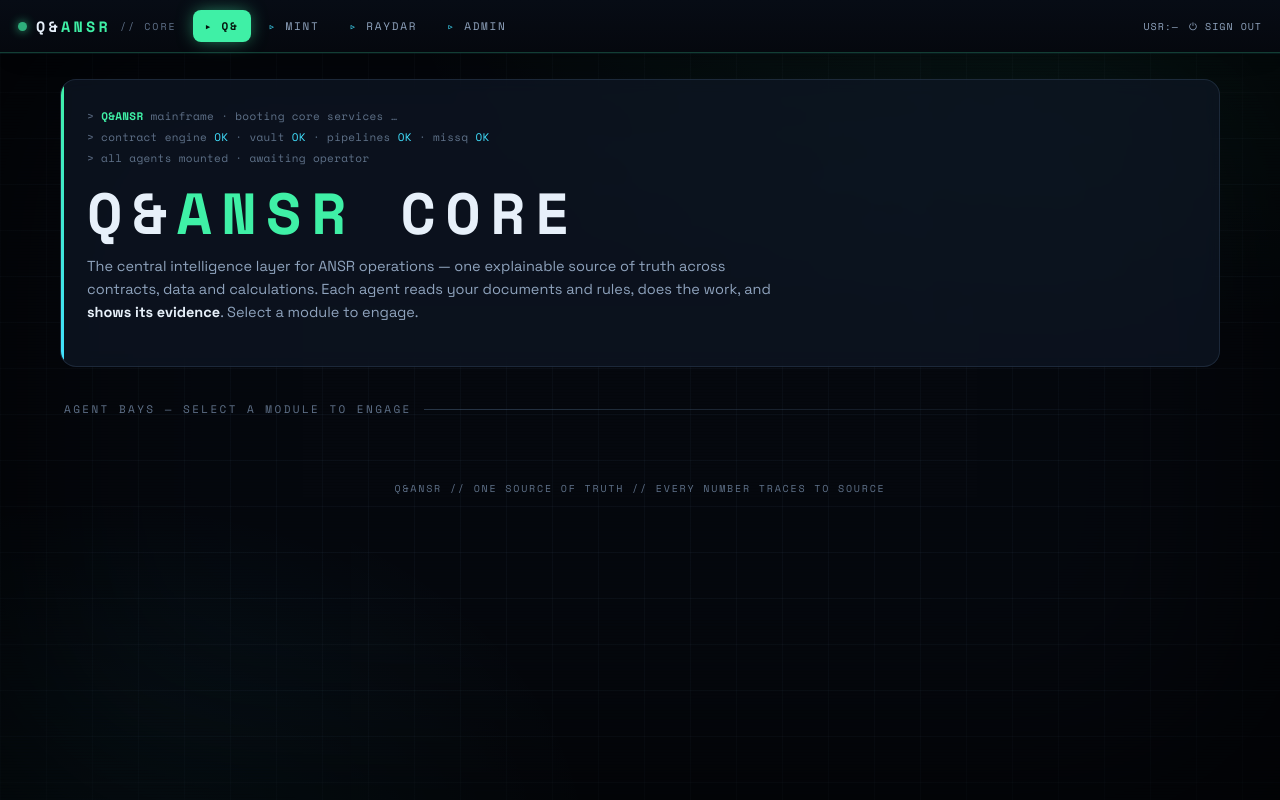
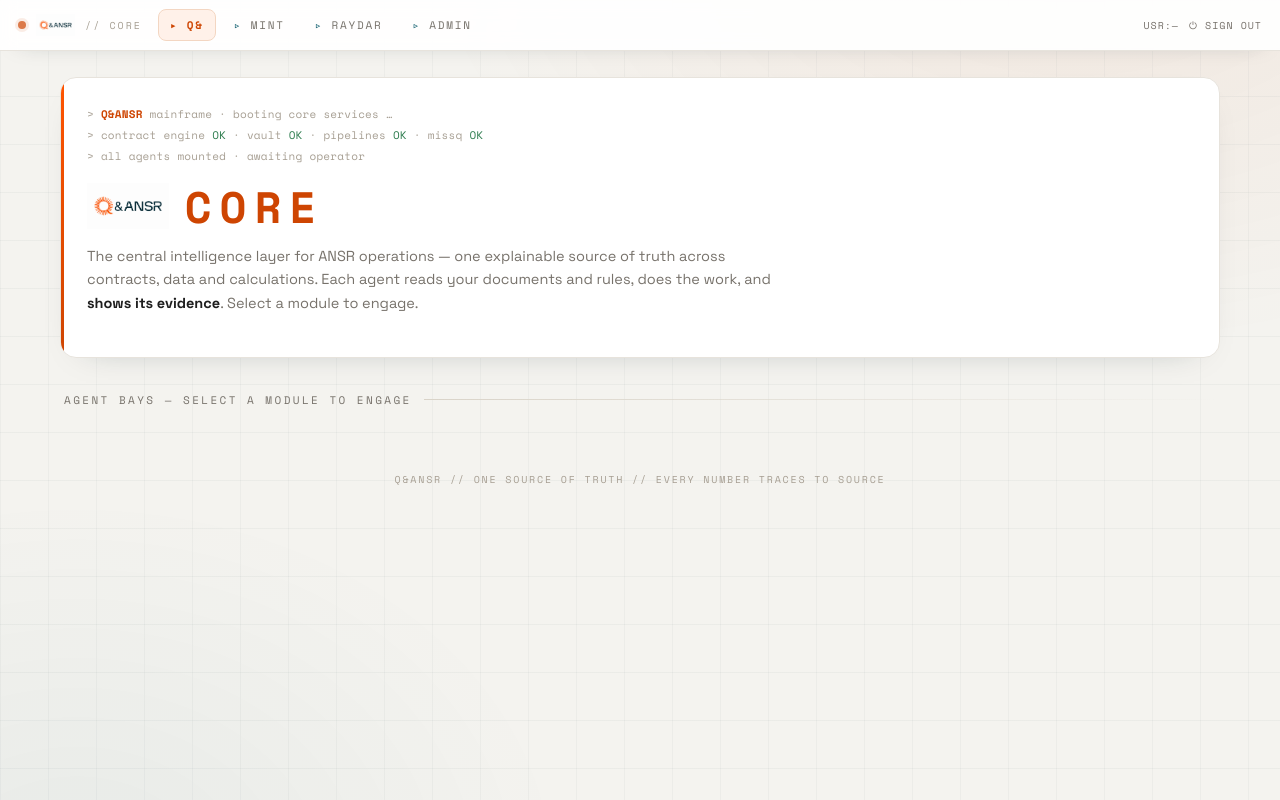
Before and after one commit to Angada/ANSR, a website: page public/index.html in a window 1280 px wide. Drawn offline with nearby package versions, Linux system fonts and the light colour scheme; no server answers.

Commit message:
feat(ui): light-mode super-CPU console + menu with Q&ANSR logo, deep-orange accent
- Keep the mainframe-console approach; recolour landing + terminal menu to
  light mode on the ANSR canvas (#F4F3EF) with white cards.
- Accent switched to deep orange (--ansr-orange-deep #CE4502); ONLINE LEDs
  green, STANDBY orange.
- Use the real Q&ANSR logo (brand/assets/logos/QAnsr-logo.png) in both the
  menu brand and the hero (logo + CORE); light technical grid replaces CRT.
- Menu now blends with the existing light inner pages (Mint/Admin/Atlas).

Co-Authored-By: Claude Opus 4.8 <noreply@anthropic.com>

```diff
--- a/public/index.html
+++ b/public/index.html
@@ -10,12 +10,13 @@
   <link rel="preconnect" href="https://fonts.gstatic.com" crossorigin>
   <link href="https://fonts.googleapis.com/css2?family=Space+Grotesk:wght@400;500;600;700&family=Space+Mono:wght@400;700&display=swap" rel="stylesheet">
   <style>
-  /* ===== Q&ANSR CORE — super-CPU console. Standalone, radar palette. ======= */
+  /* ===== Q&ANSR CORE — super-CPU console, LIGHT mode, deep-orange accent ==== */
   :root{
-    --bg:#05080e; --panel:rgba(15,23,37,.72); --panel2:rgba(11,18,30,.9);
-    --line:rgba(122,162,204,.16); --line2:rgba(122,162,204,.30);
-    --grn:#3ff0a6; --grn-dim:#1f8f66; --cyan:#41e0ff; --amber:#ffb454; --mag:#ff5fa2; --red:#ff5a52;
-    --txt:#e7f0fa; --dim:#8fa3bd; --dim2:#5f7189;
+    --bg:#F4F3EF; --panel:#FFFFFF; --panel2:#F9FAFB;
+    --line:#E7E3DC; --line2:#D9D3C8;
+    --org:#CE4502; --org-br:#FF5400; --org-tint:#FFF1E9;
+    --navy:#00242E; --teal:#005465; --grn:#2E7D4F;
+    --txt:#1E1E1E; --dim:#77726B; --dim2:#A79F93;
     --mono:'Space Mono',ui-monospace,SFMono-Regular,Menlo,monospace;
     --sans:'Space Grotesk',system-ui,-apple-system,Segoe UI,sans-serif;
   }
@@ -23,65 +24,61 @@
   html,body{margin:0;padding:0}
   body{font-family:var(--sans);color:var(--txt);background:var(--bg);min-height:100vh;-webkit-font-smoothing:antialiased;overflow-x:hidden}
 
-  /* CRT: scanlines + faint grid + vignette + slow radar glow */
+  /* light technical grid + faint orange/teal glow (no CRT darkness) */
   .crt{position:fixed;inset:0;z-index:0;pointer-events:none;
     background:
-      radial-gradient(1100px 700px at 82% -8%, rgba(63,240,166,.10), transparent 60%),
-      radial-gradient(900px 700px at 8% 108%, rgba(65,224,255,.08), transparent 55%),
-      linear-gradient(rgba(122,162,204,.05) 1px, transparent 1px) 0 0/100% 46px,
-      linear-gradient(90deg, rgba(122,162,204,.045) 1px, transparent 1px) 0 0/46px 100%;}
-  .crt::before{content:"";position:absolute;inset:0;
-    background:repeating-linear-gradient(180deg, rgba(0,0,0,0) 0 2px, rgba(0,0,0,.16) 2px 3px);
-    mix-blend-mode:multiply;opacity:.5}
-  .crt::after{content:"";position:absolute;inset:0;box-shadow:inset 0 0 220px 40px rgba(0,0,0,.7)}
+      radial-gradient(1100px 720px at 84% -10%, rgba(206,69,2,.07), transparent 60%),
+      radial-gradient(900px 700px at 6% 110%, rgba(0,84,101,.05), transparent 55%),
+      linear-gradient(rgba(0,36,46,.035) 1px, transparent 1px) 0 0/100% 48px,
+      linear-gradient(90deg, rgba(0,36,46,.03) 1px, transparent 1px) 0 0/48px 100%;}
 
   .console{position:relative;z-index:1;max-width:1200px;margin:0 auto;padding:26px 20px 90px}
 
   /* boot / hero */
-  .boot{border:1px solid var(--line);border-radius:16px;background:var(--panel);backdrop-filter:blur(8px);
-    padding:26px 26px 22px;position:relative;overflow:hidden}
-  .boot::before{content:"";position:absolute;left:0;top:0;bottom:0;width:3px;background:linear-gradient(180deg,var(--grn),var(--cyan))}
-  .boot__log{font-family:var(--mono);font-size:11px;line-height:1.9;color:var(--dim2);letter-spacing:.03em;margin-bottom:14px}
-  .boot__log b{color:var(--grn)} .boot__log i{color:var(--cyan);font-style:normal}
-  .boot__title{font-family:var(--mono);font-weight:700;letter-spacing:.16em;font-size:clamp(30px,6vw,58px);margin:0;line-height:1}
-  .boot__title span{color:var(--grn)}
-  .cur{display:inline-block;width:.6ch;height:1em;background:var(--grn);margin-left:.15em;vertical-align:-.08em;animation:blink 1.05s steps(1) infinite;box-shadow:0 0 12px var(--grn)}
+  .boot{border:1px solid var(--line);border-radius:16px;background:var(--panel);
+    padding:26px 26px 22px;position:relative;overflow:hidden;box-shadow:0 12px 34px -26px rgba(0,36,46,.35)}
+  .boot::before{content:"";position:absolute;left:0;top:0;bottom:0;width:3px;background:linear-gradient(180deg,var(--org-br),var(--org))}
+  .boot__log{font-family:var(--mono);font-size:11px;line-height:1.9;color:var(--dim2);letter-spacing:.02em;margin-bottom:16px}
+  .boot__log b{color:var(--org)} .boot__log i{color:var(--grn);font-style:normal}
+  .boot__brand{display:flex;align-items:center;gap:16px;flex-wrap:wrap}
+  .boot__logo{height:46px;width:auto}
+  .boot__core{font-family:var(--mono);font-weight:700;letter-spacing:.18em;font-size:clamp(26px,5vw,44px);color:var(--org);line-height:1}
+  .cur{display:inline-block;width:.55ch;height:1em;background:var(--org);margin-left:.1em;vertical-align:-.08em;animation:blink 1.05s steps(1) infinite}
   @keyframes blink{50%{opacity:0}}
-  .boot__sub{font-size:14.5px;color:var(--dim);max-width:74ch;margin:14px 0 0;line-height:1.6}
+  .boot__sub{font-size:14.5px;color:var(--dim);max-width:74ch;margin:16px 0 0;line-height:1.6}
   .boot__sub b{color:var(--txt)}
 
-  .hud{display:flex;flex-wrap:wrap;gap:10px;margin-top:20px;font-family:var(--mono);font-size:10.5px;letter-spacing:.12em}
-  .hud .stat{display:flex;align-items:center;gap:8px;border:1px solid var(--line2);border-radius:999px;padding:7px 13px;background:rgba(6,10,18,.5)}
-  .hud .stat .k{color:var(--dim2)} .hud .stat .v{color:var(--cyan)}
+  .hud{display:flex;flex-wrap:wrap;gap:10px;margin-top:20px;font-family:var(--mono);font-size:10.5px;letter-spacing:.1em}
+  .hud .stat{display:flex;align-items:center;gap:8px;border:1px solid var(--line);border-radius:999px;padding:7px 13px;background:var(--panel2)}
+  .hud .stat .k{color:var(--dim2)} .hud .stat .v{color:var(--teal);font-weight:700}
   .hud .stat.ok .v{color:var(--grn)}
-  .hud .dot{width:7px;height:7px;border-radius:50%;background:var(--grn);box-shadow:0 0 8px var(--grn)}
+  .hud .dot{width:7px;height:7px;border-radius:50%;background:var(--grn);box-shadow:0 0 0 3px rgba(46,125,79,.15)}
 
   /* bays header */
-  .bay-head{font-family:var(--mono);font-size:11px;letter-spacing:.22em;text-transform:uppercase;color:var(--dim2);margin:34px 4px 14px;display:flex;align-items:center;gap:12px}
+  .bay-head{font-family:var(--mono);font-size:11px;letter-spacing:.22em;text-transform:uppercase;color:var(--dim);margin:34px 4px 14px;display:flex;align-items:center;gap:12px}
   .bay-head::after{content:"";flex:1;height:1px;background:linear-gradient(90deg,var(--line2),transparent)}
 
-  /* module bays grid */
+  /* module bays */
   .bays{display:grid;grid-template-columns:repeat(auto-fill,minmax(300px,1fr));gap:16px}
   .bay{position:relative;display:flex;flex-direction:column;text-decoration:none;color:inherit;
-    background:var(--panel);border:1px solid var(--line);border-radius:14px;padding:18px;backdrop-filter:blur(8px);
-    transition:.2s;overflow:hidden}
-  .bay::before{content:"";position:absolute;left:0;right:0;top:0;height:2px;background:linear-gradient(90deg,transparent,var(--dim2),transparent);opacity:.4}
+    background:var(--panel);border:1px solid var(--line);border-radius:14px;padding:18px;
+    transition:.2s;overflow:hidden;box-shadow:0 1px 2px rgba(0,36,46,.04)}
+  .bay::before{content:"";position:absolute;left:0;right:0;top:0;height:2px;background:linear-gradient(90deg,transparent,var(--line2),transparent)}
   .bay.live{cursor:pointer}
-  .bay.live:hover{border-color:var(--grn-dim);transform:translateY(-3px);box-shadow:0 22px 50px -28px rgba(63,240,166,.6)}
-  .bay.live:hover::before{background:linear-gradient(90deg,transparent,var(--grn),var(--cyan),transparent);opacity:1}
-  .bay.soon{opacity:.62}
+  .bay.live:hover{border-color:var(--org);transform:translateY(-3px);box-shadow:0 20px 44px -26px rgba(206,69,2,.5)}
+  .bay.live:hover::before{background:linear-gradient(90deg,transparent,var(--org-br),var(--org),transparent)}
+  .bay.soon{opacity:.68;background:var(--panel2)}
   .bay__top{display:flex;align-items:center;justify-content:space-between;font-family:var(--mono);font-size:10px;letter-spacing:.14em}
   .bay__id{color:var(--dim2)}
   .bay__led{display:flex;align-items:center;gap:6px;color:var(--grn)}
-  .bay__led .l{width:7px;height:7px;border-radius:50%;background:var(--grn);box-shadow:0 0 8px var(--grn)}
-  .bay__led.standby{color:var(--amber)} .bay__led.standby .l{background:var(--amber);box-shadow:0 0 8px var(--amber);animation:blink 1.6s steps(1) infinite}
-  .bay__name{font-family:var(--mono);font-weight:700;font-size:22px;letter-spacing:.1em;margin:12px 0 2px}
-  .bay.live .bay__name{color:var(--txt)}
-  .bay__role{font-family:var(--mono);font-size:10.5px;letter-spacing:.18em;text-transform:uppercase;color:var(--cyan);margin-bottom:10px}
+  .bay__led .l{width:7px;height:7px;border-radius:50%;background:var(--grn);box-shadow:0 0 0 3px rgba(46,125,79,.14)}
+  .bay__led.standby{color:var(--org)} .bay__led.standby .l{background:var(--org);box-shadow:0 0 0 3px rgba(206,69,2,.14);animation:blink 1.6s steps(1) infinite}
+  .bay__name{font-family:var(--mono);font-weight:700;font-size:22px;letter-spacing:.08em;margin:12px 0 2px;color:var(--navy)}
+  .bay.soon .bay__name{color:var(--dim)}
+  .bay__role{font-family:var(--mono);font-size:10.5px;letter-spacing:.16em;text-transform:uppercase;color:var(--org);margin-bottom:10px}
   .bay.soon .bay__role{color:var(--dim2)}
   .bay__blurb{font-size:12.5px;color:var(--dim);line-height:1.55;margin:0;flex:1}
-  .bay__go{font-family:var(--mono);font-size:11px;letter-spacing:.18em;color:var(--grn);margin-top:16px;
-    display:flex;align-items:center;gap:8px;transition:.16s}
+  .bay__go{font-family:var(--mono);font-size:11px;letter-spacing:.16em;color:var(--org);margin-top:16px;display:flex;align-items:center;gap:8px;transition:.16s}
   .bay.live:hover .bay__go{gap:14px}
   .bay__go.off{color:var(--dim2)}
 
@@ -96,9 +93,12 @@
       <div class="boot__log">
         <div>&gt; <b>Q&amp;ANSR</b> mainframe · booting core services …</div>
         <div>&gt; contract engine <i>OK</i> · vault <i>OK</i> · pipelines <i>OK</i> · missq <i>OK</i></div>
-        <div>&gt; all agents mounted · awaiting operator <span class="cur"></span></div>
+        <div>&gt; all agents mounted · awaiting operator</div>
       </div>
-      <h1 class="boot__title">Q&amp;<span>ANSR</span> CORE</h1>
+      <div class="boot__brand">
+        <img class="boot__logo" src="/brand/assets/logos/QAnsr-logo.png" alt="Q&ANSR">
+        <span class="boot__core">CORE<span class="cur"></span></span>
+      </div>
       <p class="boot__sub">The central intelligence layer for ANSR operations — one explainable source of truth across contracts, data and calculations. Each agent reads your documents and rules, does the work, and <b>shows its evidence</b>. Select a module to engage.</p>
       <div class="hud" id="hud"></div>
     </section>
--- a/public/q.js
+++ b/public/q.js
@@ -58,34 +58,33 @@ window.appForm = (title, fields, onSubmit, okLabel = "Create") => {
 // every page without touching app.css. Monospace, phosphor-green, dark.
 const QTERM_CSS = `
 .q-term{position:sticky;top:0;z-index:40;display:flex;align-items:center;gap:16px;
-  padding:10px 18px;background:linear-gradient(180deg,#070c15,#05080e);
-  border-bottom:1px solid rgba(63,240,166,.22);
+  padding:9px 18px;background:rgba(255,255,255,.92);backdrop-filter:blur(8px);
+  border-bottom:1px solid #E7E3DC;
   font-family:'Space Mono',ui-monospace,SFMono-Regular,Menlo,monospace;
-  box-shadow:0 10px 30px -22px #000,0 1px 0 rgba(65,224,255,.08)}
+  box-shadow:0 8px 24px -20px rgba(0,36,46,.4)}
 .q-term a{text-decoration:none}
-.q-term__brand{display:flex;align-items:center;gap:9px;color:#e7f0fa}
-.q-term__led{width:9px;height:9px;border-radius:50%;background:#3ff0a6;box-shadow:0 0 10px #3ff0a6;animation:qled 1.8s ease-in-out infinite;flex:0 0 auto}
+.q-term__brand{display:flex;align-items:center;gap:10px;color:#1E1E1E}
+.q-term__logo{height:22px;width:auto;display:block}
+.q-term__led{width:8px;height:8px;border-radius:50%;background:#CE4502;box-shadow:0 0 0 3px rgba(206,69,2,.14);animation:qled 1.8s ease-in-out infinite;flex:0 0 auto}
 @keyframes qled{50%{opacity:.3}}
-.q-term__mark{font-weight:700;letter-spacing:.22em;font-size:15px}
-.q-term__mark b{color:#3ff0a6}
-.q-term__sys{color:#5f7189;font-size:10px;letter-spacing:.2em}
+.q-term__sys{color:#A79F93;font-size:10px;letter-spacing:.2em}
 .q-term__nav{display:flex;gap:6px;flex:1;flex-wrap:wrap}
-.q-term__tab{color:#8fa3bd;font-size:11px;letter-spacing:.16em;padding:7px 11px;border:1px solid transparent;border-radius:8px;transition:.16s;white-space:nowrap}
-.q-term__tab::before{content:"▹ ";color:#41e0ff}
-.q-term__tab:hover{color:#e7f0fa;border-color:rgba(122,162,204,.3)}
-.q-term__tab.on{color:#04120c;background:#3ff0a6;font-weight:700;box-shadow:0 0 18px -3px rgba(63,240,166,.65)}
-.q-term__tab.on::before{content:"▸ ";color:#04120c}
-.q-term__user{display:flex;align-items:center;gap:10px;font-size:10px;letter-spacing:.1em;color:#8fa3bd}
-.q-term__role{color:#41e0ff;border:1px solid rgba(65,224,255,.4);border-radius:999px;padding:3px 9px}
-.q-term__out{color:#8fa3bd}
-.q-term__out:hover{color:#ff5a52}
-.q-term__hamb{display:none;background:none;border:1px solid rgba(122,162,204,.3);color:#3ff0a6;border-radius:8px;padding:6px 10px;font-size:14px;cursor:pointer}
+.q-term__tab{color:#77726B;font-size:11px;letter-spacing:.16em;padding:7px 11px;border:1px solid transparent;border-radius:8px;transition:.16s;white-space:nowrap}
+.q-term__tab::before{content:"▹ ";color:#005465}
+.q-term__tab:hover{color:#1E1E1E;border-color:#D9D3C8}
+.q-term__tab.on{color:#CE4502;background:#FFF1E9;font-weight:700;border-color:#F3D6C2}
+.q-term__tab.on::before{content:"▸ ";color:#CE4502}
+.q-term__user{display:flex;align-items:center;gap:10px;font-size:10px;letter-spacing:.1em;color:#77726B}
+.q-term__role{color:#CE4502;border:1px solid #F3D6C2;background:#FFF1E9;border-radius:999px;padding:3px 9px}
+.q-term__out{color:#77726B}
+.q-term__out:hover{color:#CE4502}
+.q-term__hamb{display:none;background:none;border:1px solid #D9D3C8;color:#CE4502;border-radius:8px;padding:6px 10px;font-size:14px;cursor:pointer}
 @media(max-width:760px){
   .q-term{flex-wrap:wrap}
   .q-term__hamb{display:block;margin-left:auto}
   .q-term__nav,.q-term__user{display:none;width:100%;flex-direction:column;gap:4px}
   .q-term.q-open .q-term__nav,.q-term.q-open .q-term__user{display:flex}
-  .q-term__user{flex-direction:row;flex-wrap:wrap;padding-top:8px;border-top:1px solid rgba(122,162,204,.14)}
+  .q-term__user{flex-direction:row;flex-wrap:wrap;padding-top:8px;border-top:1px solid #E7E3DC}
 }`;
 // Inject the app menu into #appbar. activeTab: 'home'|'mint'|'raydar'|'admin'.
 window.qHeader = async (activeTab = "home") => {
@@ -100,7 +99,7 @@ window.qHeader = async (activeTab = "home") => {
   const tabs = [["home", "Q&", "/"], ["mint", "MINT", "/mint.html"], ["raydar", "RAYDAR", "/whisperer.html"], ["admin", "ADMIN", "/admin.html"]];
   el.outerHTML = `
   <header class="q-term" id="appbar">
-    <a href="/" class="q-term__brand" title="Home"><span class="q-term__led"></span><span class="q-term__mark">Q&amp;<b>ANSR</b></span><span class="q-term__sys">// CORE</span></a>
+    <a href="/" class="q-term__brand" title="Home"><span class="q-term__led"></span><img class="q-term__logo" src="/brand/assets/logos/QAnsr-logo.png" alt="Q&ANSR"><span class="q-term__sys">// CORE</span></a>
     <button class="q-term__hamb" aria-label="Menu" onclick="this.closest('.q-term').classList.toggle('q-open')">▚</button>
     <nav class="q-term__nav">
       ${tabs.map(([k, l, h]) => `<a href="${h}" class="q-term__tab ${activeTab === k ? "on" : ""}">${l}</a>`).join("")}
```
